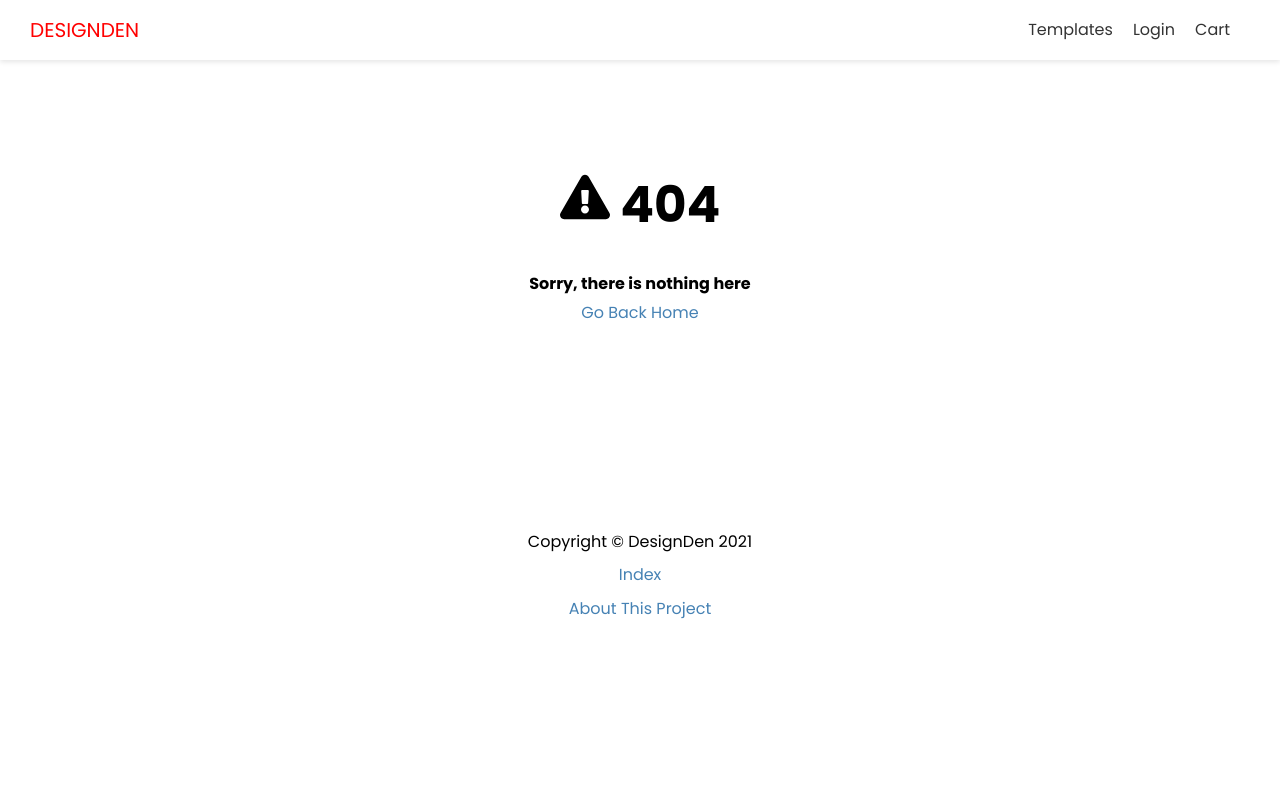
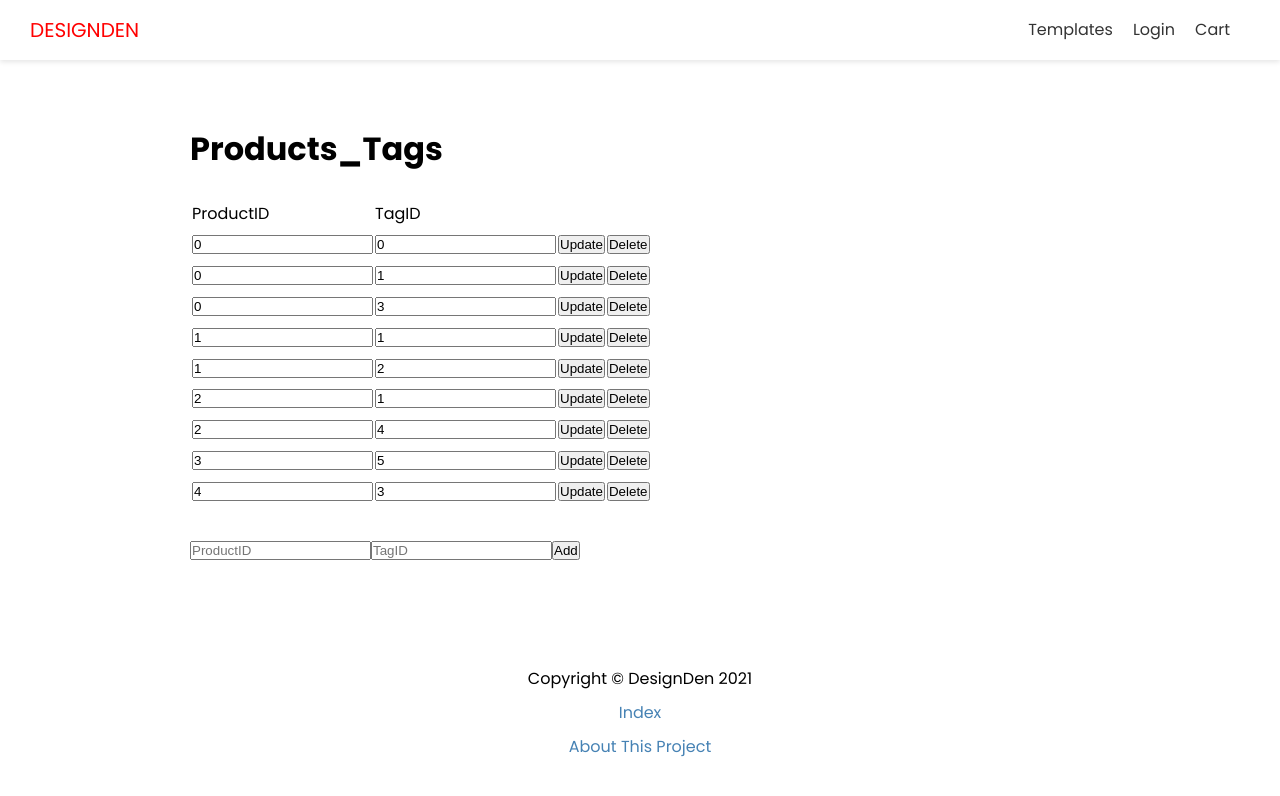
Before and after one commit to jonah0502/DesignDen, a Next.js app in the folder designden-frontend/: page /product-tags in a window 1280 px wide. Before the commit this address had no page. Shown: the top 796 px of the page. Built offline with nearby package versions, Linux system fonts and the light colour scheme.

Commit message:
Add table pages for M:M relationships

```diff
--- /dev/null
+++ b/designden-frontend/pages/product-tags/index.js
@@ -0,0 +1,134 @@
+import Layout from "@/components/Layout";
+import { useState } from "react";
+
+const headers = ["ProductID", "TagID"];
+
+const data = [
+  {
+    productID: 0,
+    tagID: 0,
+  },
+  {
+    productID: 0,
+    tagID: 1,
+  },
+  {
+    productID: 0,
+    tagID: 3,
+  },
+  {
+    productID: 1,
+    tagID: 1,
+  },
+  {
+    productID: 1,
+    tagID: 2,
+  },
+  {
+    productID: 2,
+    tagID: 1,
+  },
+  {
+    productID: 2,
+    tagID: 4,
+  },
+  {
+    productID: 3,
+    tagID: 5,
+  },
+  {
+    productID: 4,
+    tagID: 3,
+  },
+];
+
+export default function ProductTagsPage() {
+  const [prodTags, setProdTags] = useState(data);
+  const [prodInput, setProdInput] = useState("");
+  const [tagInput, setTagInput] = useState("");
+
+  const handleRowAdd = (event) => {
+    event.preventDefault();
+    setProdTags(prodTags.concat({ productID: prodInput, tagID: tagInput }));
+  };
+
+  const handleRowChange = (index) => (event) => {
+    const { name, value } = event.target;
+    const newProdTags = [...prodTags];
+    newProdTags[index][name] = value;
+    setProdTags(newProdTags);
+  };
+
+  const handleRowDelete = (index) => (event) => {
+    const newProdTags = [...prodTags];
+    newProdTags.splice(index, 1);
+    setProdTags(newProdTags);
+  };
+
+  const handleProdChange = (event) => {
+    setProdInput(event.target.value);
+  };
+
+  const handleTagChange = (event) => {
+    setTagInput(event.target.value);
+  };
+
+  return (
+    <Layout>
+      <h1>Products_Tags</h1>
+      <table>
+        <thead>
+          <tr>
+            {headers.map((header) => {
+              return <td key={header}>{header}</td>;
+            })}
+          </tr>
+        </thead>
+        <tbody>
+          {prodTags.map((p, index) => (
+            <tr key={`${p.productID}-${p.tagID}`}>
+              <td>
+                <input
+                  type="number"
+                  name="productID"
+                  value={p.productID}
+                  onChange={handleRowChange(index)}
+                />
+              </td>
+              <td>
+                <input
+                  type="number"
+                  name="tagID"
+                  value={p.tagID}
+                  onChange={handleRowChange(index)}
+                />
+              </td>
+              <td>
+                <button>Update</button>
+              </td>
+              <td>
+                <button onClick={handleRowDelete(index)}>Delete</button>
+              </td>
+            </tr>
+          ))}
+        </tbody>
+      </table>
+      <br />
+      <form>
+        <input
+          type="text"
+          placeholder="ProductID"
+          value={prodInput}
+          onChange={handleProdChange}
+        />
+        <input
+          type="text"
+          placeholder="TagID"
+          value={tagInput}
+          onChange={handleTagChange}
+        />
+        <button onSubmit={handleRowAdd}>Add</button>
+      </form>
+    </Layout>
+  );
+}
```
Also changed, not shown: designden-frontend/pages/product-orders/index.js (added, +62 -0 lines).
